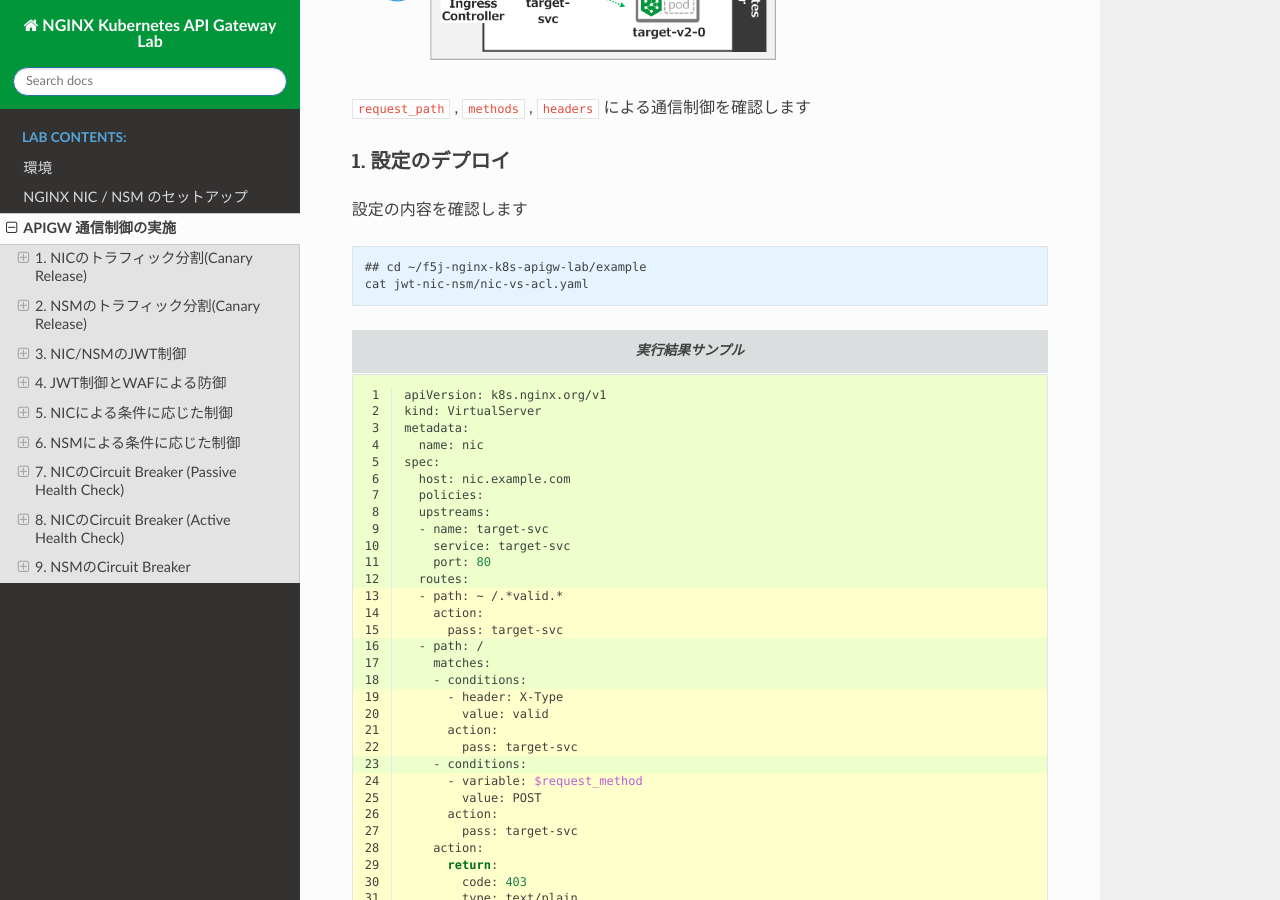
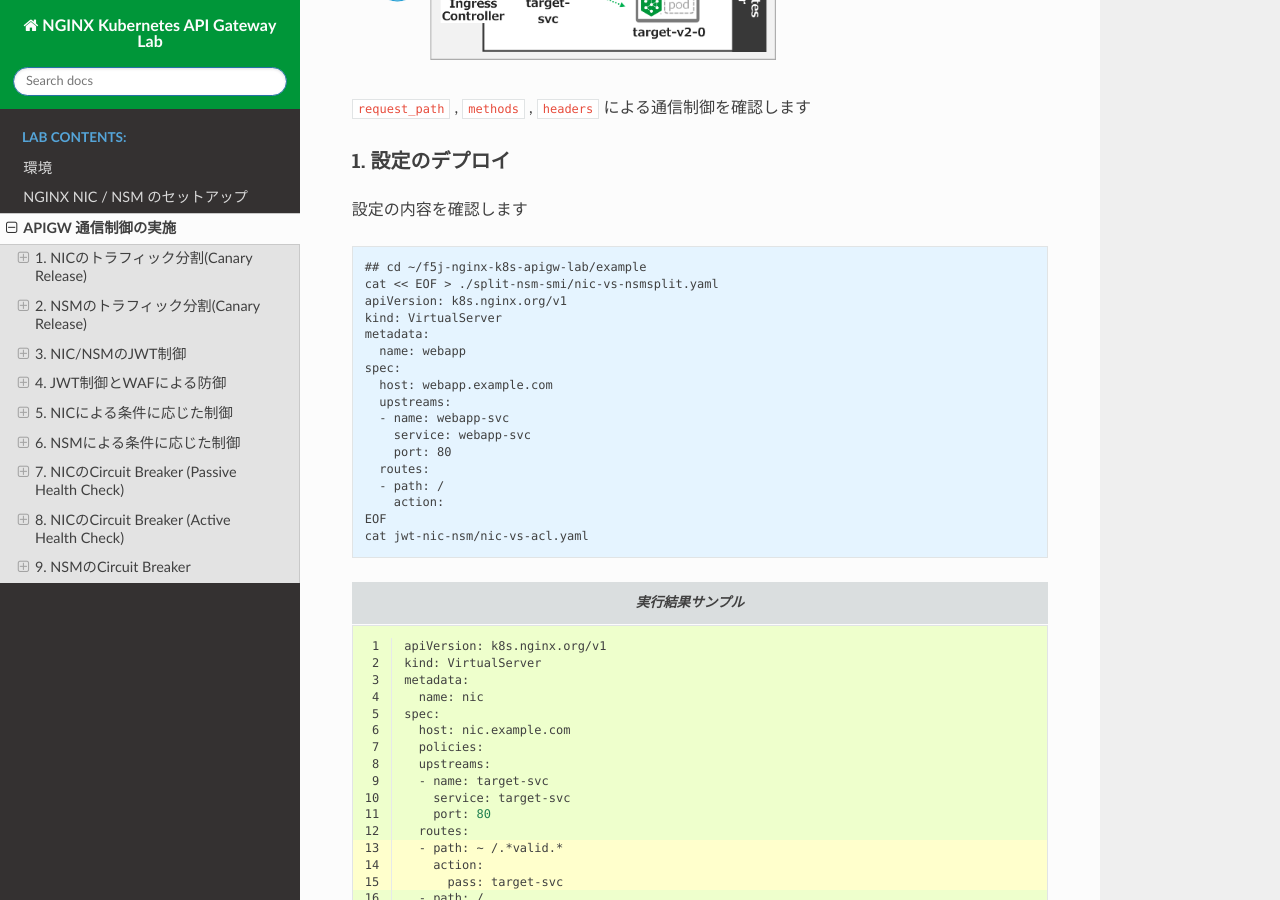
Before and after one commit to BeF5/f5j-nginx-k8s-apigw, a Sphinx documentation site: the page built from docs/class1/module03/module03.rst, in a window 1280 px wide and 900 px high, scrolled down 16625 px. Built offline with Sphinx 7.4.7 and the Read the Docs theme 3.1.0, drawn with Linux system fonts in a browser that asks for light colours.

Commit message:
Update module03.rst

```diff
--- a/docs/class1/module03/module03.rst
+++ b/docs/class1/module03/module03.rst
@@ -851,6 +851,21 @@ WAFは数多くの設定により悪意ある通信をブロックすること
 .. code-block:: cmdin
 
   ## cd ~/f5j-nginx-k8s-apigw-lab/example
+  cat << EOF > ./split-nsm-smi/nic-vs-nsmsplit.yaml
+  apiVersion: k8s.nginx.org/v1
+  kind: VirtualServer
+  metadata:
+    name: webapp
+  spec:
+    host: webapp.example.com
+    upstreams:
+    - name: webapp-svc
+      service: webapp-svc
+      port: 80
+    routes:
+    - path: /
+      action:
+  EOF
   cat jwt-nic-nsm/nic-vs-acl.yaml
 
 .. code-block:: bash
```
